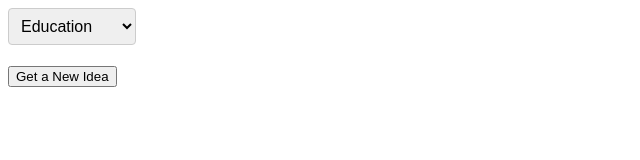
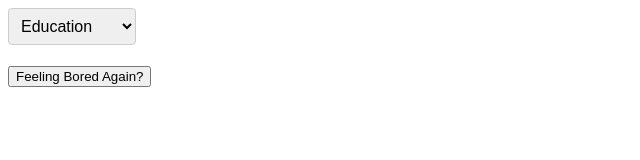
Before and after one commit to masiehdon/Bored, a React (Vite) app: page / in a window 1280 px wide. Shown: the top 160 px of the page, without its empty margins (0-640 px from the left). Built offline with nearby package versions, Linux system fonts and the light colour scheme.

Commit message:
button text modified

```diff
--- a/src/App.jsx
+++ b/src/App.jsx
@@ -38,7 +38,7 @@ function App() {
       <h1>{activities}</h1>
       <h2>{ category }</h2>
       {/* Passing down fetchActivities function as props to Button component */}
-      <Button OnHandleButtonClick={ handleButtonClick }>{isClicked ? "Feeling Bored Again?" : "Get a New Idea"}</Button>
+      <Button OnHandleButtonClick={ handleButtonClick }>{isClicked ? "Get a New Idea" : "Feeling Bored Again?"}</Button>
     </>
   )
 }
```
